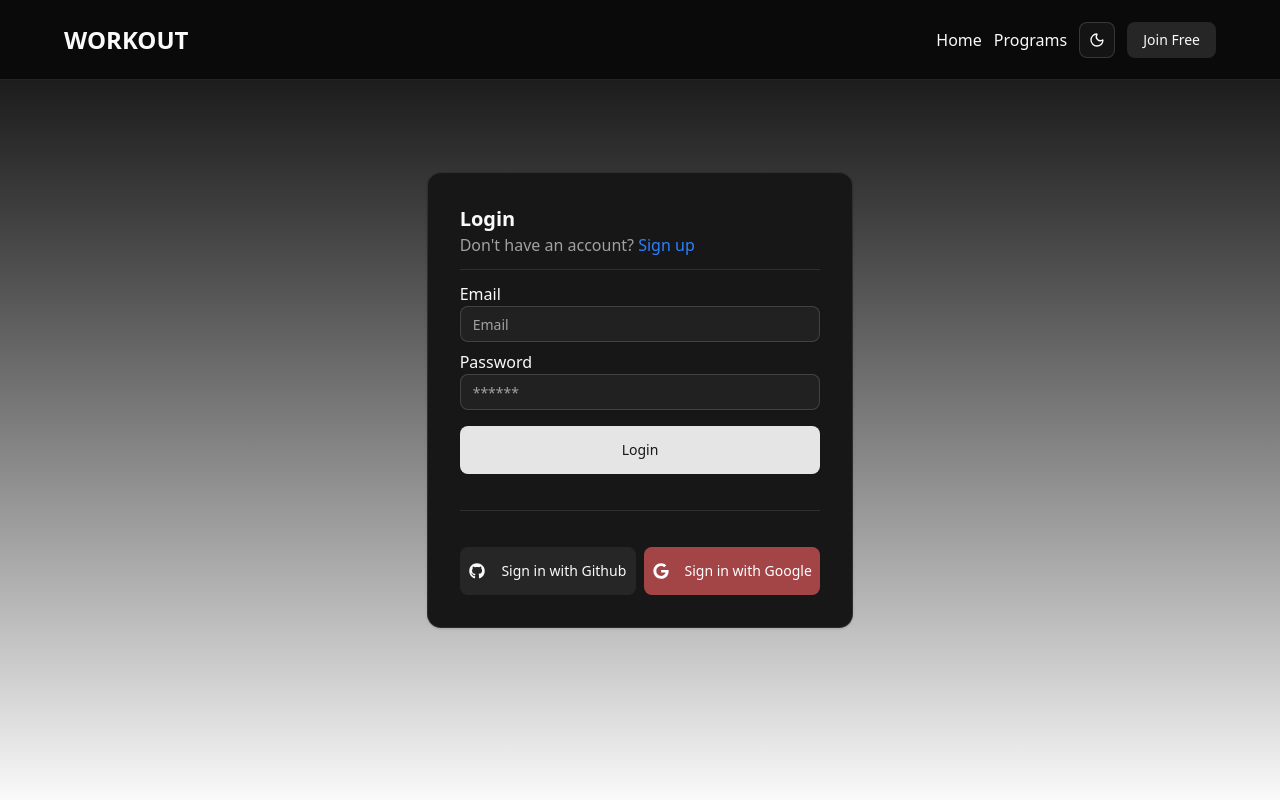
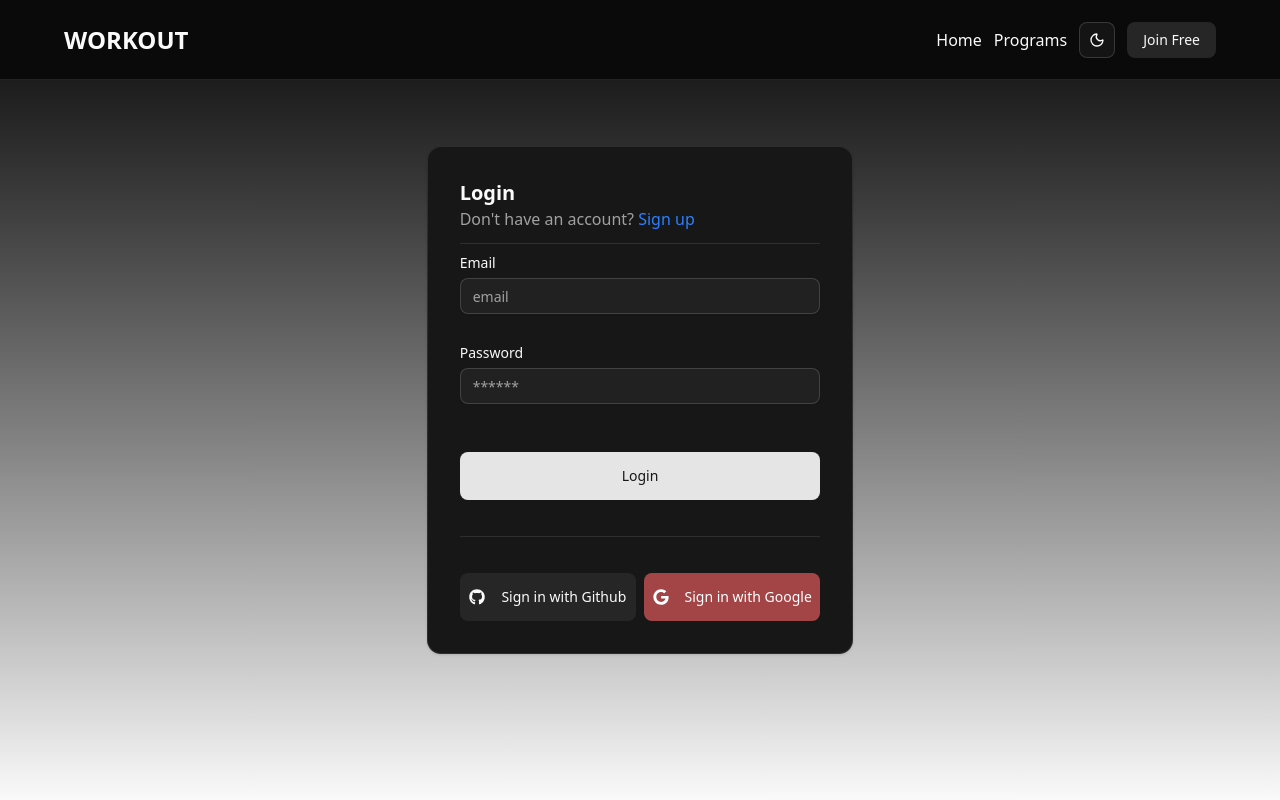
Before and after one commit to JavohirXolmamatov/gym, a React (Vite) app: page /auth in a window 1280 px wide. Built offline with nearby package versions, Linux system fonts and the light colour scheme.

Commit message:
auth validation with react-hook-form

```diff
--- a/package.json
+++ b/package.json
@@ -10,7 +10,9 @@
     "preview": "vite preview"
   },
   "dependencies": {
+    "@hookform/resolvers": "^5.2.2",
     "@radix-ui/react-dropdown-menu": "^2.1.16",
+    "@radix-ui/react-label": "^2.1.8",
     "@radix-ui/react-separator": "^1.1.8",
     "@radix-ui/react-slot": "^1.2.4",
     "@tailwindcss/vite": "^4.1.17",
@@ -19,10 +21,12 @@
     "lucide-react": "^0.555.0",
     "react": "^19.2.0",
     "react-dom": "^19.2.0",
+    "react-hook-form": "^7.69.0",
     "react-icons": "^5.5.0",
     "react-router-dom": "^7.9.6",
     "tailwind-merge": "^3.4.0",
     "tailwindcss": "^4.1.17",
+    "zod": "^4.2.1",
     "zustand": "^5.0.9"
   },
   "devDependencies": {
--- a/src/components/auth/login.tsx
+++ b/src/components/auth/login.tsx
@@ -2,9 +2,33 @@ import { useAuthStateStore } from "@/store/auts-store";
 import { Input } from "../ui/input";
 import { Separator } from "../ui/separator";
 import { Button } from "../ui/button";
-
+import { z } from "zod";
+import { loginSchema } from "@/lib/validation";
+import { useForm } from "react-hook-form";
+import { zodResolver } from "@hookform/resolvers/zod";
+import {
+  Form,
+  FormControl,
+  FormField,
+  FormItem,
+  FormLabel,
+  FormMessage,
+} from "../ui/form";
 const Login = () => {
   const { setAuthState } = useAuthStateStore();
+
+  const form = useForm<z.infer<typeof loginSchema>>({
+    resolver: zodResolver(loginSchema),
+    defaultValues: {
+      email: "",
+      password: "",
+    },
+  });
+
+  const hundleSubmit = async (values: z.infer<typeof loginSchema>) => {
+    console.log(values);
+  };
+
   return (
     <div className="flex flex-col">
       <h2 className="text-xl font-bold">Login</h2>
@@ -18,15 +42,39 @@ const Login = () => {
         </span>
       </p>
       <Separator className="my-3" />
-      <div>
-        <span>Email</span>
-        <Input type="email" placeholder="Email" />
-      </div>
-      <div className="mt-2">
-        <span>Password</span>
-        <Input type="password" placeholder="******" />
-      </div>
-      <Button className="w-full h-12 mt-4">Login</Button>
+      <Form {...form}>
+        <form onSubmit={form.handleSubmit(hundleSubmit)} className="space-y-8">
+          <FormField
+            control={form.control}
+            name="email"
+            render={({ field }) => (
+              <FormItem>
+                <FormLabel>Email</FormLabel>
+                <FormControl>
+                  <Input placeholder="email" {...field} />
+                </FormControl>
+                <FormMessage />
+              </FormItem>
+            )}
+          />
+          <FormField
+            control={form.control}
+            name="password"
+            render={({ field }) => (
+              <FormItem>
+                <FormLabel>Password</FormLabel>
+                <FormControl>
+                  <Input type="password" placeholder="******" {...field} />
+                </FormControl>
+                <FormMessage />
+              </FormItem>
+            )}
+          />
+          <Button className="w-full h-12 mt-4" type="submit">
+            Login
+          </Button>
+        </form>
+      </Form>
     </div>
   );
 };
--- a/src/components/auth/register.tsx
+++ b/src/components/auth/register.tsx
@@ -2,8 +2,34 @@ import { useAuthStateStore } from "@/store/auts-store";
 import { Separator } from "../ui/separator";
 import { Input } from "../ui/input";
 import { Button } from "../ui/button";
+import { useForm } from "react-hook-form";
+import { RegisterSchema } from "@/lib/validation";
+import { zodResolver } from "@hookform/resolvers/zod";
+import type z from "zod";
+import {
+  Form,
+  FormControl,
+  FormField,
+  FormItem,
+  FormLabel,
+  FormMessage,
+} from "../ui/form";
 const Register = () => {
   const { setAuthState } = useAuthStateStore();
+
+  const form = useForm<z.infer<typeof RegisterSchema>>({
+    resolver: zodResolver(RegisterSchema),
+    defaultValues: {
+      email: "",
+      password: "",
+      confirmPassword: "",
+    },
+  });
+
+  const handleSubmit = async (values: z.infer<typeof RegisterSchema>) => {
+    console.log(values);
+  };
+
   return (
     <div className="flex flex-col">
       <h2 className="text-xl font-bold">Register</h2>
@@ -17,21 +43,60 @@ const Register = () => {
         </span>
       </p>
       <Separator className="my-3" />
-      <div>
-        <span>Email</span>
-        <Input type="email" placeholder="Email" />
-      </div>
-      <div className="grid grid-cols-2 gap-4 mt-2">
-        <div className="mt-2">
-          <span>Password</span>
-          <Input type="password" placeholder="******" />
-        </div>
-        <div className="mt-2">
-          <span>Confirm Password</span>
-          <Input type="password" placeholder="******" />
-        </div>
-      </div>
-      <Button className="w-full h-12 mt-4">Register</Button>
+      <Form {...form}>
+        <form onSubmit={form.handleSubmit(handleSubmit)} className="space-y-4">
+          <FormField
+            control={form.control}
+            name="email"
+            render={({ field }) => (
+              <FormItem>
+                <FormLabel htmlFor="email">Email address</FormLabel>
+                <FormControl>
+                  <Input
+                    {...field}
+                    type="email"
+                    placeholder="example@gmail.com"
+                  />
+                </FormControl>
+                <FormMessage />
+              </FormItem>
+            )}
+          />
+          <div className="grid grid-cols-2 gap-2 items-start">
+            <FormField
+              control={form.control}
+              name="password"
+              render={({ field }) => (
+                <FormItem>
+                  <FormLabel htmlFor="password">Password</FormLabel>
+                  <FormControl>
+                    <Input {...field} type="password" placeholder="******" />
+                  </FormControl>
+                  <FormMessage />
+                </FormItem>
+              )}
+            />
+            <FormField
+              control={form.control}
+              name="confirmPassword"
+              render={({ field }) => (
+                <FormItem>
+                  <FormLabel htmlFor="confirmPassword">
+                    Confirm Password
+                  </FormLabel>
+                  <FormControl>
+                    <Input {...field} type="password" placeholder="******" />
+                  </FormControl>
+                  <FormMessage />
+                </FormItem>
+              )}
+            />
+          </div>
+          <div>
+            <Button className="w-full h-12 mt-4">Submit</Button>
+          </div>
+        </form>
+      </Form>
     </div>
   );
 };
--- a/src/components/ui/button.tsx
+++ b/src/components/ui/button.tsx
@@ -38,8 +38,8 @@ const buttonVariants = cva(
 
 function Button({
   className,
-  variant,
-  size,
+  variant = "default",
+  size = "default",
   asChild = false,
   ...props
 }: React.ComponentProps<"button"> &
@@ -51,6 +51,8 @@ function Button({
   return (
     <Comp
       data-slot="button"
+      data-variant={variant}
+      data-size={size}
       className={cn(buttonVariants({ variant, size, className }))}
       {...props}
     />
--- /dev/null
+++ b/src/components/ui/form.tsx
@@ -0,0 +1,167 @@
+"use client"
+
+import * as React from "react"
+import type * as LabelPrimitive from "@radix-ui/react-label"
+import { Slot } from "@radix-ui/react-slot"
+import {
+  Controller,
+  FormProvider,
+  useFormContext,
+  useFormState,
+  type ControllerProps,
+  type FieldPath,
+  type FieldValues,
+} from "react-hook-form"
+
+import { cn } from "@/lib/utils"
+import { Label } from "@/components/ui/label"
+
+const Form = FormProvider
+
+type FormFieldContextValue<
+  TFieldValues extends FieldValues = FieldValues,
+  TName extends FieldPath<TFieldValues> = FieldPath<TFieldValues>,
+> = {
+  name: TName
+}
+
+const FormFieldContext = React.createContext<FormFieldContextValue>(
+  {} as FormFieldContextValue
+)
+
+const FormField = <
+  TFieldValues extends FieldValues = FieldValues,
+  TName extends FieldPath<TFieldValues> = FieldPath<TFieldValues>,
+>({
+  ...props
+}: ControllerProps<TFieldValues, TName>) => {
+  return (
+    <FormFieldContext.Provider value={{ name: props.name }}>
+      <Controller {...props} />
+    </FormFieldContext.Provider>
+  )
+}
+
+const useFormField = () => {
+  const fieldContext = React.useContext(FormFieldContext)
+  const itemContext = React.useContext(FormItemContext)
+  const { getFieldState } = useFormContext()
+  const formState = useFormState({ name: fieldContext.name })
+  const fieldState = getFieldState(fieldContext.name, formState)
+
+  if (!fieldContext) {
+    throw new Error("useFormField should be used within <FormField>")
+  }
+
+  const { id } = itemContext
+
+  return {
+    id,
+    name: fieldContext.name,
+    formItemId: `${id}-form-item`,
+    formDescriptionId: `${id}-form-item-description`,
+    formMessageId: `${id}-form-item-message`,
+    ...fieldState,
+  }
+}
+
+type FormItemContextValue = {
+  id: string
+}
+
+const FormItemContext = React.createContext<FormItemContextValue>(
+  {} as FormItemContextValue
+)
+
+function FormItem({ className, ...props }: React.ComponentProps<"div">) {
+  const id = React.useId()
+
+  return (
+    <FormItemContext.Provider value={{ id }}>
+      <div
+        data-slot="form-item"
+        className={cn("grid gap-2", className)}
+        {...props}
+      />
+    </FormItemContext.Provider>
+  )
+}
+
+function FormLabel({
+  className,
+  ...props
+}: React.ComponentProps<typeof LabelPrimitive.Root>) {
+  const { error, formItemId } = useFormField()
+
+  return (
+    <Label
+      data-slot="form-label"
+      data-error={!!error}
+      className={cn("data-[error=true]:text-destructive", className)}
+      htmlFor={formItemId}
+      {...props}
+    />
+  )
+}
+
+function FormControl({ ...props }: React.ComponentProps<typeof Slot>) {
+  const { error, formItemId, formDescriptionId, formMessageId } = useFormField()
+
+  return (
+    <Slot
+      data-slot="form-control"
+      id={formItemId}
+      aria-describedby={
+        !error
+          ? `${formDescriptionId}`
+          : `${formDescriptionId} ${formMessageId}`
+      }
+      aria-invalid={!!error}
+      {...props}
+    />
+  )
+}
+
+function FormDescription({ className, ...props }: React.ComponentProps<"p">) {
+  const { formDescriptionId } = useFormField()
+
+  return (
+    <p
+      data-slot="form-description"
+      id={formDescriptionId}
+      className={cn("text-muted-foreground text-sm", className)}
+      {...props}
+    />
+  )
+}
+
+function FormMessage({ className, ...props }: React.ComponentProps<"p">) {
+  const { error, formMessageId } = useFormField()
+  const body = error ? String(error?.message ?? "") : props.children
+
+  if (!body) {
+    return null
+  }
+
+  return (
+    <p
+      data-slot="form-message"
+      id={formMessageId}
+      className={cn("text-destructive text-sm", className)}
+      {...props}
+    >
+      {body}
+    </p>
+  )
+}
+
+export {
+  useFormField,
+  Form,
+  FormItem,
+  FormLabel,
+  FormControl,
+  FormDescription,
+  FormMessage,
+  FormField,
+}
--- /dev/null
+++ b/src/components/ui/label.tsx
@@ -0,0 +1,22 @@
+import * as React from "react"
+import * as LabelPrimitive from "@radix-ui/react-label"
+
+import { cn } from "@/lib/utils"
+
+function Label({
+  className,
+  ...props
+}: React.ComponentProps<typeof LabelPrimitive.Root>) {
+  return (
+    <LabelPrimitive.Root
+      data-slot="label"
+      className={cn(
+        "flex items-center gap-2 text-sm leading-none font-medium select-none group-data-[disabled=true]:pointer-events-none group-data-[disabled=true]:opacity-50 peer-disabled:cursor-not-allowed peer-disabled:opacity-50",
+        className
+      )}
+      {...props}
+    />
+  )
+}
+
+export { Label }
--- /dev/null
+++ b/src/lib/validation.ts
@@ -0,0 +1,16 @@
+import { z } from "zod";
+
+export const loginSchema = z.object({
+  email: z.string().email(),
+  password: z.string().min(6),
+});
+export const RegisterSchema = z
+  .object({
+    email: z.string().email(),
+    password: z.string().min(6),
+    confirmPassword: z.string().min(6),
+  })
+  .refine((data) => data.password === data.confirmPassword, {
+    message: "Passwords don't match",
+    path: ["confirmPassword"],
+  });
--- a/src/pages/auth.tsx
+++ b/src/pages/auth.tsx
@@ -7,7 +7,7 @@ import { useAuthStateStore } from "@/store/auts-store";
 const Auth = () => {
   const { authState } = useAuthStateStore();
   return (
-    <div className="h-screen full bg-linear-to-t from-foreground to-background flex justify-center items-center">
+    <div className="h-screen w-full bg-linear-to-t from-foreground to-background flex justify-center items-center">
       <Card className="w-1/3 p-8">
         {authState === "login" && <Login />}
         {authState === "register" && <Register />}
```
Also changed, not shown: 1 other file (tests, documents, lock files or other folders).
